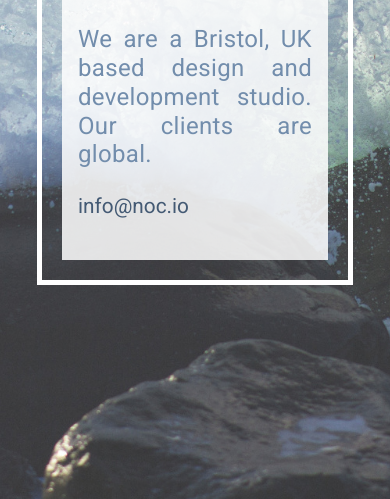
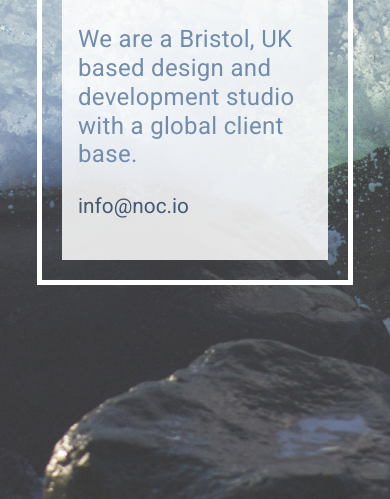
Before and after one commit to nocio/nocio.github.io, a plain HTML site: page index.html in a window 390 px wide. Shown: the part 345-844 px from the top of the page. Drawn offline with Linux system fonts and the light colour scheme.

Commit message:
Improve mobile experience

```diff
--- a/assets/layout.scss
+++ b/assets/layout.scss
@@ -84,7 +84,7 @@ body{
       }
       @media screen and (max-width: 550px) {
         font-size: 1.5rem;
-        text-align: justify;
+        //text-align: justify;
       }
     }
     .text--contact {
--- a/index.html
+++ b/index.html
@@ -22,9 +22,7 @@
                     </div>
                 </div>
                 <div class="text--content">
-                    We are a Bristol, UK based design and development studio.
-                    <span id="break-me"><br /></span>
-                    Our clients are global.
+                    We are a Bristol, UK based design and development studio with a global client base.
                 </div>
                 <div class="text--contact">
                     <p>info@<span style="display:none;">eat this robot</span>noc.io</p>
```
Also changed, not shown: assets/css/layout.css, 2 other files.
